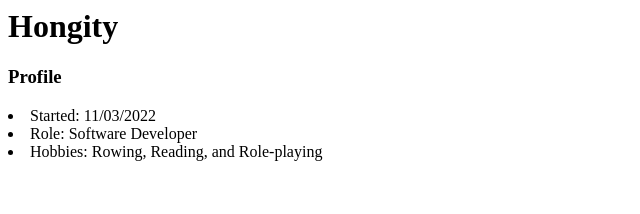
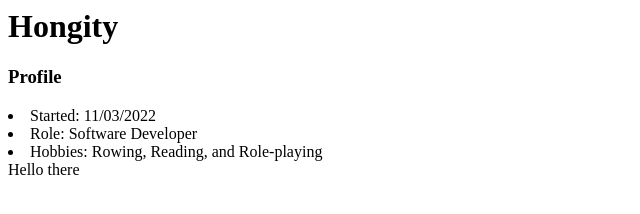
Before and after one commit to Hongity/Hongity.github.io, a plain HTML site: page index.html in a window 1280 px wide. Shown: the full height of the page, 0-640 px from the left. Drawn offline with Linux system fonts and the light colour scheme.

Commit message:
Update index.html

```diff
--- a/index.html
+++ b/index.html
@@ -7,4 +7,6 @@
     <li>Hobbies: Rowing, Reading, and Role-playing</li>
 </u1>
 
-<Text Block Text = "Hello there"/>
+<TextBlock>
+    Hello there
+</TextBlock>
```
